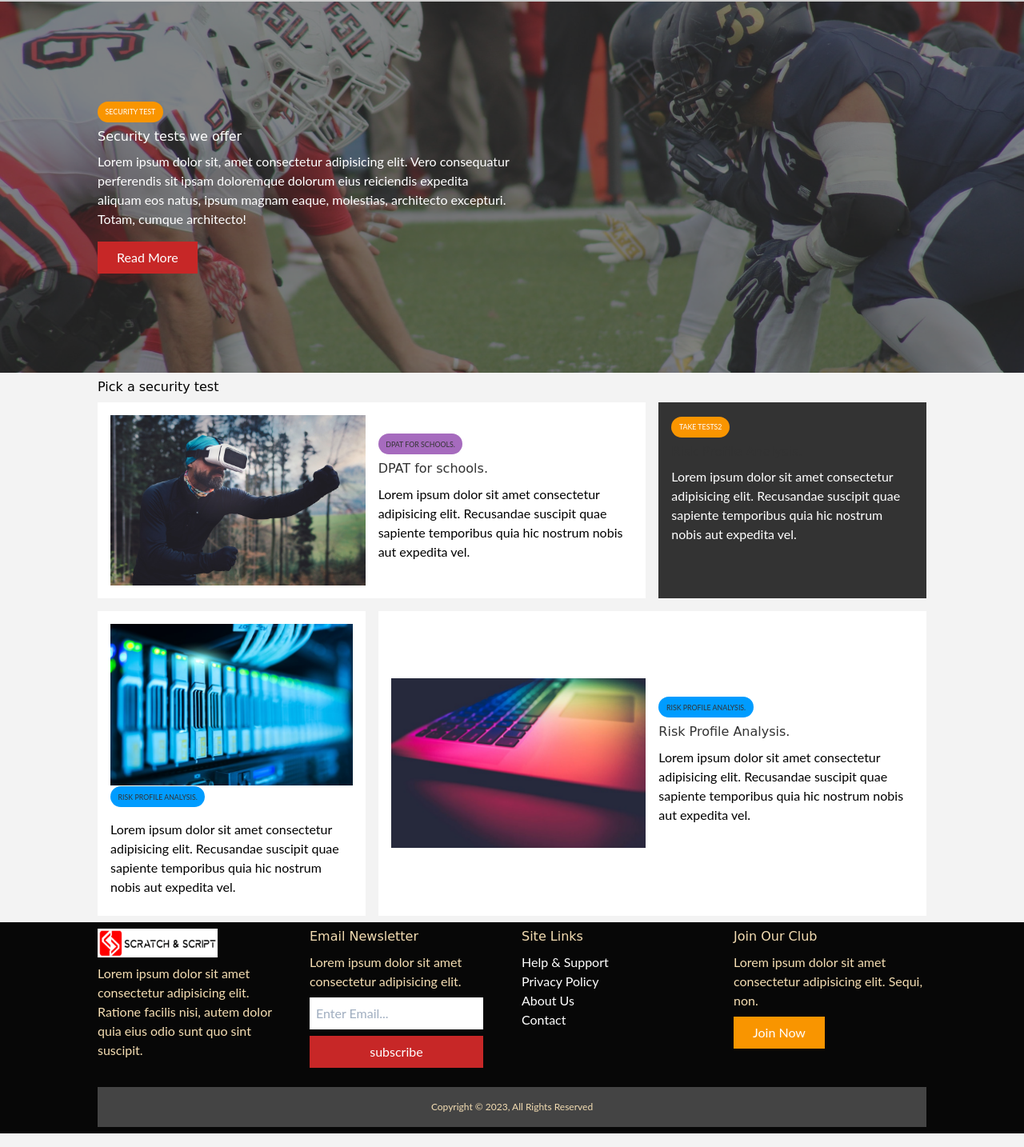
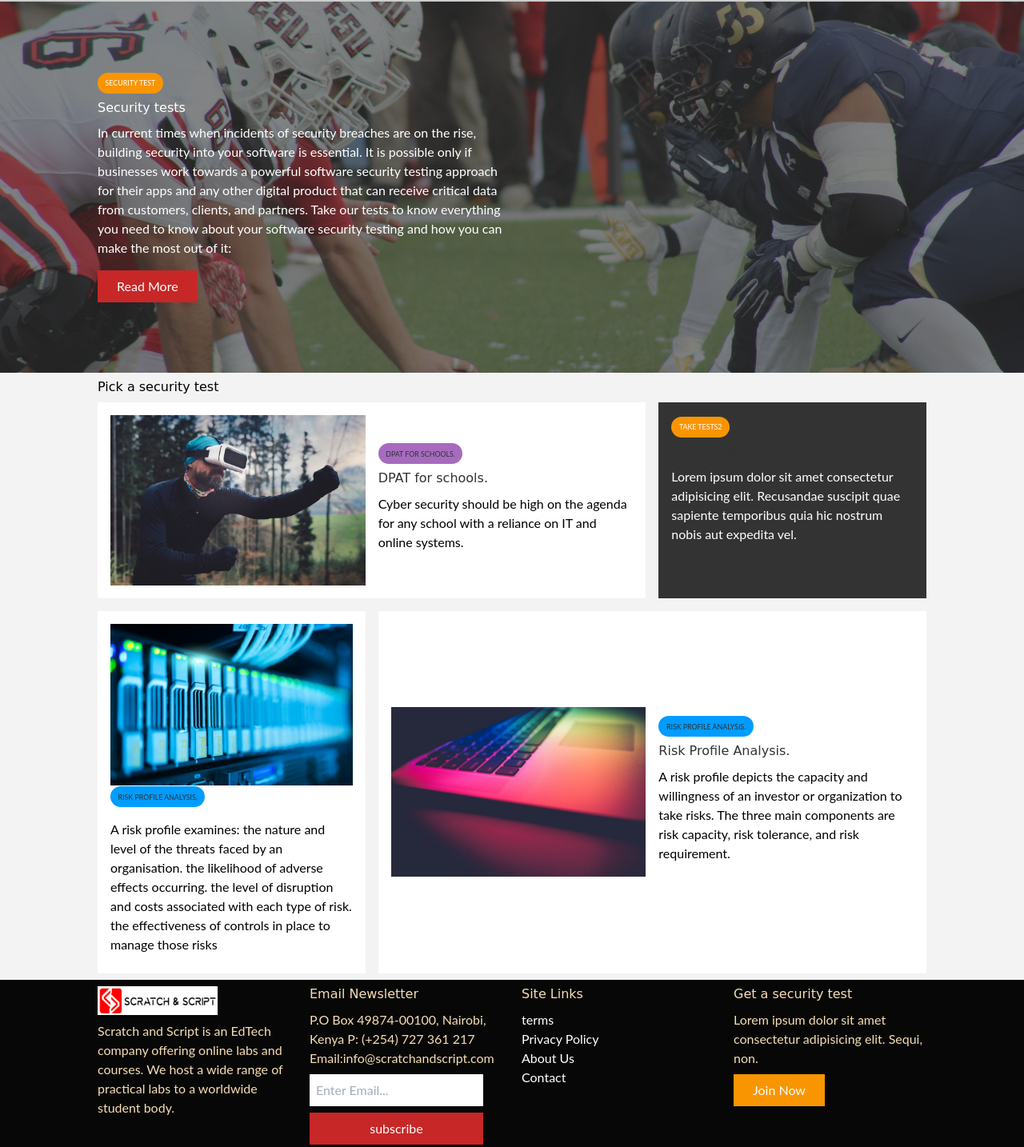
Before and after one commit to alfwani-js/hosted, a plain HTML site: page index.html in a window 1280 px wide. Shown: the part 108-1542 px from the top of the page at 80% size. Drawn offline with nearby package versions, Linux system fonts and the light colour scheme.

Commit message:
Add files via upload

```diff
--- a/index.html
+++ b/index.html
@@ -63,7 +63,7 @@
             <span>Risk Profile Analysis</span>
           </a>
           <a
-            href="test2.html"
+            href="tests.html"
             class="lg:inline-flex lg:w-auto w-full px-3 py-2 rounded text-gray-400 items-center justify-center hover:bg-gray-900 hover:text-white"
           >
             <span>DPAT Analysis</span>
@@ -81,7 +81,7 @@
             <span>Get results</span>
           </a>
           <a
-            href=""
+            href="https://www.scratchandscript.com/contactus"
             class="lg:inline-flex lg:w-auto w-full px-3 py-2 rounded text-gray-400 items-center justify-center hover:bg-gray-900 hover:text-white"
           >
             <span>Contact Us</span>
@@ -103,12 +103,11 @@
         <div class="showcase-container">
           <div class="showcase-content">
             <div class="category category-sports">Security test</div>
-            <h1>Security tests we offer</h1>
+            <h1>Security tests</h1>
             <p>
-              Lorem ipsum dolor sit, amet consectetur adipisicing elit. Vero
-              consequatur perferendis sit ipsam doloremque dolorum eius
-              reiciendis expedita aliquam eos natus, ipsum magnam eaque,
-              molestias, architecto excepturi. Totam, cumque architecto!
+              In current times when incidents of security breaches are on the rise, building security into your software is essential. It is possible only if businesses work towards a powerful software security testing approach for their apps and any other digital product that can receive critical data from customers, clients, and partners.
+
+Take our tests to know everything you need to know about your software security testing and how you can make the most out of it:
             </p>
             <a href="" class="btn btn-primary">Read More</a>
           </div>
@@ -124,12 +123,11 @@
           <article class="card">
             <img src="image_resources/articles/ent1.jpg" alt="" />
             <div>
-              <div class="category category-ent"><a href="test2.html">DPAT for schools.</a></div>
-              <h3><a href="test2.html">DPAT for schools.</a></h3>
+              <div class="category category-ent"><a href="tests.html">DPAT for schools.</a></div>
+              <h3><a href="tests.html">DPAT for schools.</a></h3>
               <p>
-                Lorem ipsum dolor sit amet consectetur adipisicing elit.
-                Recusandae suscipit quae sapiente temporibus quia hic nostrum
-                nobis aut expedita vel.
+                Cyber security should be high on the agenda for any school with a reliance on IT and online systems.
+
               </p>
             </div>
           </article>
@@ -148,9 +146,7 @@
               <div class="category category-tech"><a href="test2.html">Risk Profile Analysis.</a></div>
 
               <p>
-                Lorem ipsum dolor sit amet consectetur adipisicing elit.
-                Recusandae suscipit quae sapiente temporibus quia hic nostrum
-                nobis aut expedita vel.
+                A risk profile examines: the nature and level of the threats faced by an organisation. the likelihood of adverse effects occurring. the level of disruption and costs associated with each type of risk. the effectiveness of controls in place to manage those risks
               </p>
             </div>
           </article>
@@ -160,9 +156,9 @@
               <div class="category category-tech"><a href="test2.html">Risk Profile Analysis.</a></div>
               <h3><a href="test2.html">Risk Profile Analysis.</a></h3>
               <p>
-                Lorem ipsum dolor sit amet consectetur adipisicing elit.
-                Recusandae suscipit quae sapiente temporibus quia hic nostrum
-                nobis aut expedita vel.
+                A risk profile depicts the capacity and willingness of an investor or organization
+                to take risks. The three main components are risk capacity,
+                risk tolerance, and risk requirement.
               </p>
             </div>
           </article>
@@ -174,13 +170,13 @@
         <div>
           <img src="image_resources/logo_light1.png" alt="NewsGrid" />
           <p>
-            Lorem ipsum dolor sit amet consectetur adipisicing elit. Ratione
-            facilis nisi, autem dolor quia eius odio sunt quo sint suscipit.
+            Scratch and Script is an EdTech company offering online labs and courses. We host a wide range of practical labs to a worldwide student body.
           </p>
         </div>
         <div>
           <h3>Email Newsletter</h3>
-          <p>Lorem ipsum dolor sit amet consectetur adipisicing elit.</p>
+          <p> P.O Box 49874-00100, Nairobi, Kenya
+            P: (+254) 727 361 217 Email:info@scratchandscript.com </p>
           <form action="">
             <input type="email" placeholder="Enter Email..." />
             <input type="submit" value="subscribe" class="btn btn-primary" />
@@ -189,18 +185,18 @@
         <div>
           <h3>Site Links</h3>
           <ul class="list">
-            <li><a href="#">Help & Support</a></li>
-            <li><a href="#">Privacy Policy</a></li>
-            <li><a href="#">About Us</a></li>
-            <li><a href="#">Contact</a></li>
+            <li><a href="https://www.scratchandscript.com/termsofuse">terms </a></li>
+            <li><a href="https://www.scratchandscript.com/privacypolicy">Privacy Policy</a></li>
+            <li><a href="https://www.scratchandscript.com/contactus">About Us</a></li>
+            <li><a href="https://www.scratchandscript.com/contactus">Contact</a></li>
           </ul>
         </div>
         <div>
-          <h2>Join Our Club</h2>
+          <h2>Get a security test</h2>
           <p>
             Lorem ipsum dolor sit amet consectetur adipisicing elit. Sequi, non.
           </p>
-          <a href="" class="btn btn-secondary">Join Now</a>
+          <a href="index.html" class="btn btn-secondary">Join Now</a>
         </div>
         <div>
           <p>Copyright &copy; 2023, All Rights Reserved</p>
```
